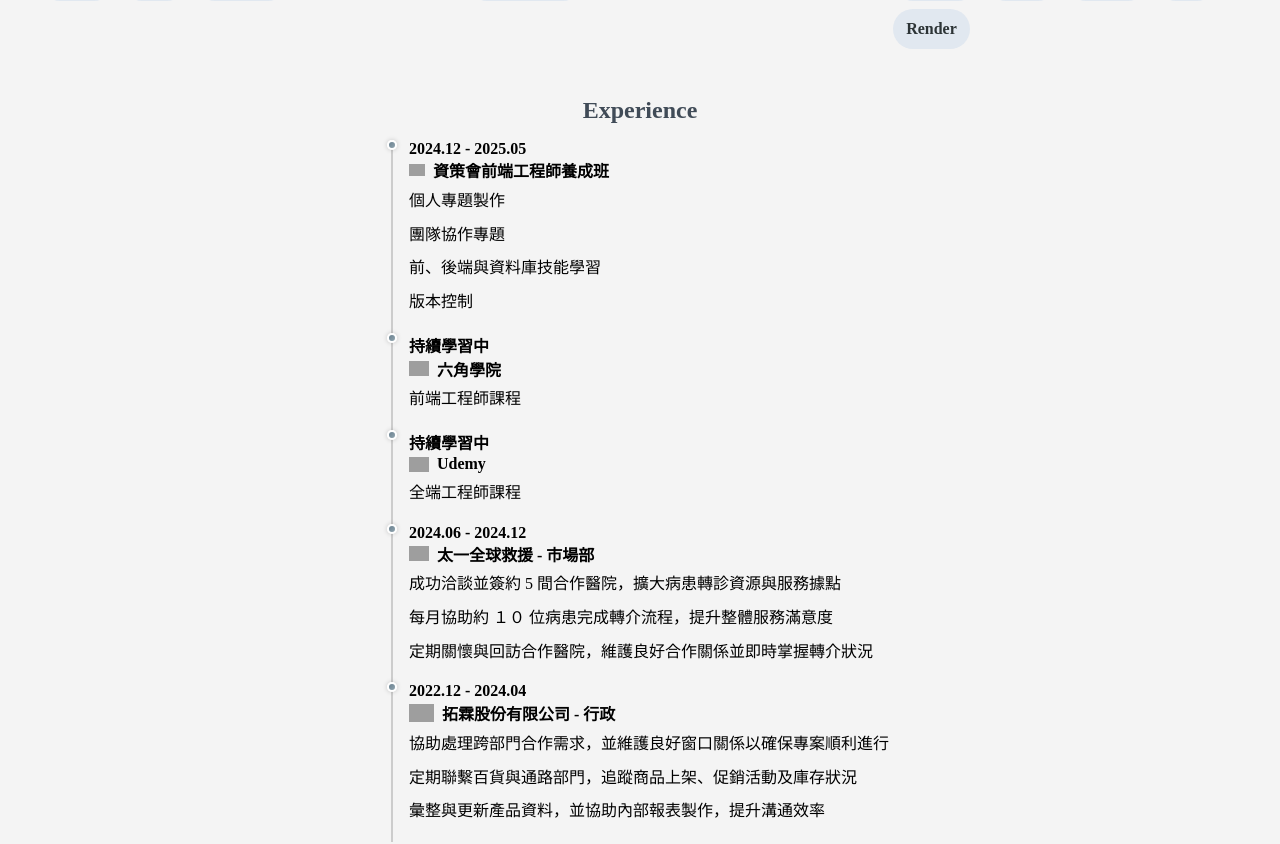
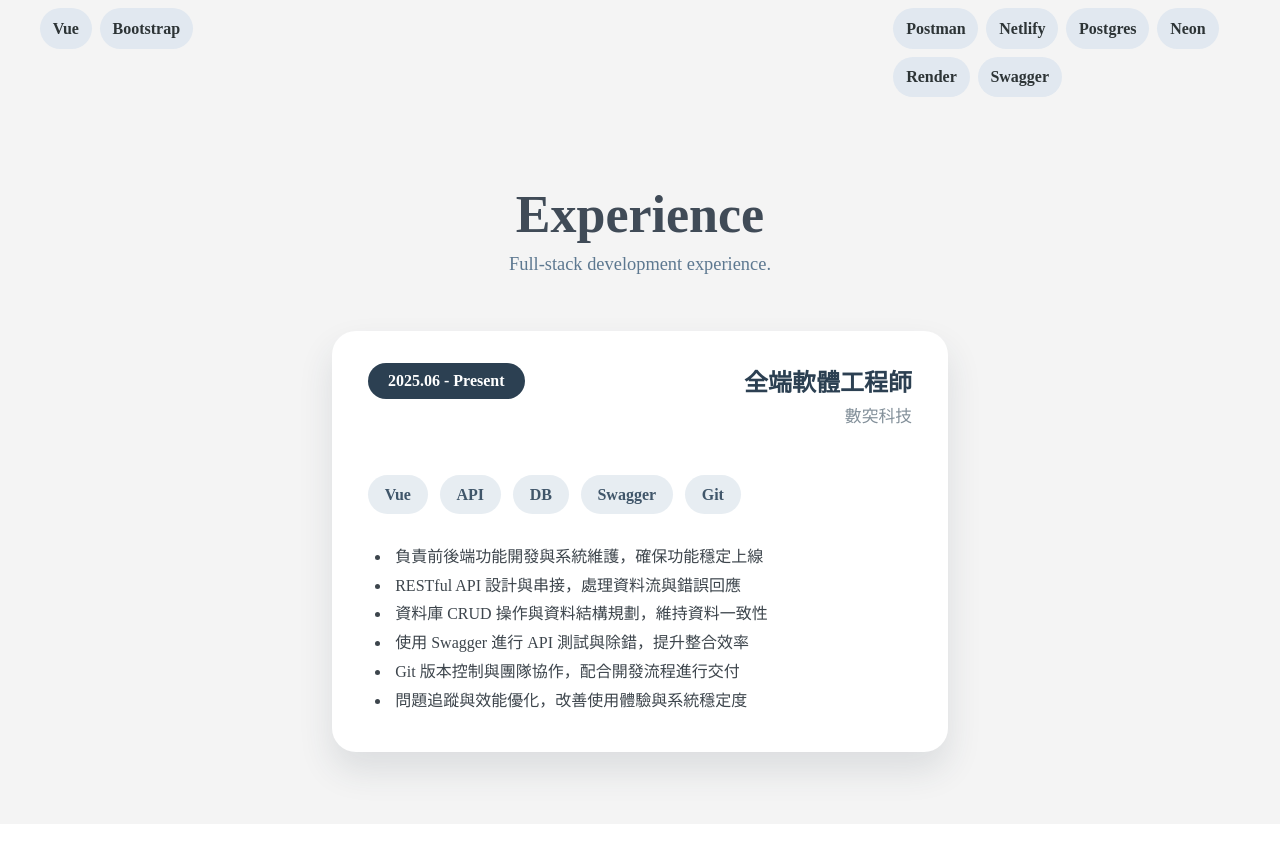
Before and after one commit to yun218204/personal-web, a React (Create React App) app: page / in a window 1280 px wide. Shown: the part 1368-2212 px from the top of the page. Built offline with nearby package versions, Linux system fonts and the light colour scheme; grey boxes are pictures that could not be loaded.

Commit message:
20261020

```diff
--- a/src/components/Banner.jsx
+++ b/src/components/Banner.jsx
@@ -5,8 +5,8 @@ export default function Banner() {
     <div className="banner_text">
       <img src="/image/banner.jpg" alt="banner" className="fade-in delay-1" />
       <div className="right_text fade-in delay-2">
-        <p className="text_name">YunaChen</p>
-        <p>前端開發者 / Frontend Engineer</p>
+        <p className="text_name">YunChen</p>
+        <p>全端開發者 / Full-Stack Engineer</p>
         <p>在編碼中探索程式的浪漫</p>
         <button>
           <a href="#aboutme">了解更多我</a>
--- a/src/components/Experience.jsx
+++ b/src/components/Experience.jsx
@@ -1,131 +1,53 @@
 import React from "react";
+
+const technologies = ["Vue", "API", "DB", "Swagger", "Git"];
+
+const responsibilities = [
+  "負責前後端功能開發與系統維護，確保功能穩定上線",
+  "RESTful API 設計與串接，處理資料流與錯誤回應",
+  "資料庫 CRUD 操作與資料結構規劃，維持資料一致性",
+  "使用 Swagger 進行 API 測試與除錯，提升整合效率",
+  "Git 版本控制與團隊協作，配合開發流程進行交付",
+  "問題追蹤與效能優化，改善使用體驗與系統穩定度",
+];
 
 export default function Experience() {
   return (
-    <>
-      <div className="timeline-section">
+    <section className="timeline-section">
       <h2 className="timeline-title" id="experience">
         Experience
       </h2>
+      <p className="timeline-subtitle">
+        Full-stack development experience.
+      </p>
 
       <div className="timeline">
-          <div className="timeline-item">
-            <div className="timeline-dot"></div>
+        <article className="timeline-item">
           <div className="timeline-content">
-              <h3>2024.12 - 2025.05</h3>
-              <h4 style={{ display: "flex", alignItems: "center" }}>
-                <img
-                  src="https://upload.wikimedia.org/wikipedia/zh/thumb/3/31/Institute_for_Information_Industry.svg/1200px-Institute_for_Information_Industry.svg.png"
-                  style={{
-                    width: "16px",
-                    height: "16px",
-                    marginRight: "8px",
-                    objectFit: "contain",
-                  }}
-                  alt="資策會Logo"
-                />
-                資策會前端工程師養成班
-              </h4>
-              <p>個人專題製作</p>
-              <p>團隊協作專題</p>
-              <p>前、後端與資料庫技能學習</p>
-              <p>版本控制</p>
+            <div className="experience-header">
+              <span className="experience-period">2025.06 - Present</span>
+              <div className="experience-role">
+                <h3>全端軟體工程師</h3>
+                <p>數突科技</p>
               </div>
             </div>
 
-          <div className="timeline-item">
-            <div className="timeline-dot"></div>
-            <div className="timeline-content">
-              <h3>持續學習中</h3>
-              <h4 style={{ display: "flex", alignItems: "center" }}>
-                {" "}
-                <img
-                  src="https://www.filepicker.io/api/file/hAiaQlWeT3yuLGHENBKS"
-                  style={{
-                    width: "20px",
-                    height: "20px",
-                    marginRight: "8px",
-                    objectFit: "contain",
-                  }}
-                  alt="太一Logo"
-                />
-                六角學院
-              </h4>
-              <p>前端工程師課程</p>
-            </div>
+            <div className="experience-tags" aria-label="使用技術">
+              {technologies.map((technology) => (
+                <span className="experience-tag" key={technology}>
+                  {technology}
+                </span>
+              ))}
             </div>
 
-          <div className="timeline-item">
-            <div className="timeline-dot"></div>
-            <div className="timeline-content">
-              <h3>持續學習中</h3>
-              <h4 style={{ display: "flex", alignItems: "center" }}>
-                {" "}
-                <img
-                  src="https://upload.wikimedia.org/wikipedia/commons/thumb/e/e3/Udemy_logo.svg/2560px-Udemy_logo.svg.png"
-                  style={{
-                    width: "20px",
-                    height: "20px",
-                    marginRight: "8px",
-                    objectFit: "contain",
-                  }}
-                  alt="太一Logo"
-                />
-                Udemy
-              </h4>
-              <p>全端工程師課程</p>
+            <ul className="experience-list">
+              {responsibilities.map((responsibility) => (
+                <li key={responsibility}>{responsibility}</li>
+              ))}
+            </ul>
           </div>
+        </article>
       </div>
-          <div className="timeline-item">
-            <div className="timeline-dot"></div>
-            <div className="timeline-content">
-              <h3>2024.06 - 2024.12</h3>
-              <h4 style={{ display: "flex", alignItems: "center" }}>
-                {" "}
-                <img
-                  src="https://media.licdn.com/dms/image/v2/C560BAQE2l2JcvLdZpg/company-logo_200_200/company-logo_200_200/0/1677248536190?e=2147483647&v=beta&t=CjbEk6scyLGWxr3XrHOpg8j3BOAFn3yTkuQeMQSf-gA"
-                  style={{
-                    width: "20px",
-                    height: "20px",
-                    marginRight: "8px",
-                    objectFit: "contain",
-                  }}
-                  alt="太一Logo"
-                />
-                太一全球救援 - 市場部
-              </h4>
-              <p>成功洽談並簽約 5 間合作醫院，擴大病患轉診資源與服務據點</p>
-              <p>每月協助約 １０ 位病患完成轉介流程，提升整體服務滿意度</p>
-              <p>定期關懷與回訪合作醫院，維護良好合作關係並即時掌握轉介狀況</p>
-            </div>
-          </div>
-
-          <div className="timeline-item">
-            <div className="timeline-dot"></div>
-            <div className="timeline-content">
-              <h3>2022.12 - 2024.04</h3>
-              <h4 style={{ display: "flex", alignItems: "center" }}>
-                <img
-                  src="https://www.wqp-water.com.tw/wp-content/uploads/2022/04/bwt_logo.png"
-                  style={{
-                    width: "25px",
-                    height: "25px",
-                    marginRight: "8px",
-                    objectFit: "contain",
-                  }}
-                  alt="太一Logo"
-                />
-                拓霖股份有限公司 - 行政
-              </h4>
-              <p>
-                協助處理跨部門合作需求，並維護良好窗口關係以確保專案順利進行
-              </p>
-              <p>定期聯繫百貨與通路部門，追蹤商品上架、促銷活動及庫存狀況</p>
-              <p>彙整與更新產品資料，並協助內部報表製作，提升溝通效率</p>
-            </div>
-          </div>
-        </div>
-      </div>
-    </>
+    </section>
   );
 }
--- a/src/components/contact.jsx
+++ b/src/components/contact.jsx
@@ -21,16 +21,7 @@ export default function Contact() {
               yun218204
             </a>
           </p>
-          <p>
-            LinkedIn：
-            <a
-              href="https://www.linkedin.com/in/ci-yun-chen-7072722a5"
-              target="_blank"
-              rel="noopener noreferrer"
-            >
-              查看我的 LinkedIn
-            </a>
-          </p>
+
         </div>
 
         <p className="thanks">
--- a/src/data/skills.json
+++ b/src/data/skills.json
@@ -1,19 +1,11 @@
 [
   {
     "title": "Frontend",
-    "skills": [
-      "HTML",
-      "CSS",
-      "SCSS",
-      "JavaScript",
-      "jQuery",
-      "React",
-      "Bootstrap"
-    ]
+    "skills": ["HTML", "CSS", "SCSS", "JavaScript", "Vue", "Bootstrap"]
   },
   {
     "title": "Backend",
-    "skills": ["PHP", "Node.js", "Express", "RESTful API"]
+    "skills": ["C#", "Node.js", "Express", "RESTful API"]
   },
   {
     "title": "DataBase & Tools",
@@ -24,9 +16,10 @@
       "Figma",
       "Postman",
       "Netlify",
-      "VSCode",
+      "Postgres",
       "Neon",
-      "Render"
+      "Render",
+      "Swagger"
     ]
   }
 ]
--- a/src/index.scss
+++ b/src/index.scss
@@ -318,40 +318,97 @@ main {
     display: flex;
     align-items: center;
     flex-direction: column;
-    padding-top: 1rem;
+    padding: 3.5rem 1.5rem 4.5rem;
     background-color: #f4f4f4;
+
     .timeline-title {
       color: #404b57;
       font-weight: bold;
+      margin: 0;
+      font-size: clamp(2.5rem, 5vw, 3.25rem);
     }
+
+    .timeline-subtitle {
+      color: #5d7890;
+      font-size: 1.15rem;
+      margin: 0.6rem 0 3.5rem;
+      text-align: center;
+    }
+
     .timeline {
-      position: relative; //給圓點對位置
-      border-left: 2px solid #ccc;
-      padding-left: 1rem;
-      margin: 1rem 0;
+      width: 50%;
+      max-width: 1080px;
+      margin: 0;
 
       .timeline-item {
-        position: relative;
-        margin-bottom: 1rem;
+        margin: 0;
 
-        .timeline-dot {
-          position: absolute;
-          top: 0;
-          left: -22px;
-          transform: translateY(0);
-          width: 10px;
-          height: 10px;
-          background: linear-gradient(135deg, #6a8190, #90a4ae);
-          border-radius: 50%;
-          border: 2px solid white;
-          box-shadow: 0 0 5px rgba(0, 0, 0, 0.2);
+        .timeline-content {
+          background: #fff;
+          border-radius: 24px;
+          padding: 2rem 2.25rem 2.3rem;
+          box-shadow: 0 18px 35px rgba(43, 58, 72, 0.12);
         }
-        .timeline-content {
+
+        .experience-header {
+          display: flex;
+          align-items: flex-start;
+          justify-content: space-between;
+          gap: 2rem;
+        }
+
+        .experience-period {
+          display: inline-flex;
+          align-items: center;
+          min-height: 2.25rem;
+          padding: 0 1.25rem;
+          border-radius: 999px;
+          background: #2c4052;
+          color: #fff;
+          font-weight: bold;
+          white-space: nowrap;
+        }
+
+        .experience-role {
+          text-align: right;
+
           h3 {
-            font-size: 1rem;
+            margin: 0;
+            color: #2c4052;
+            font-size: 1.5rem;
           }
+
           p {
-            padding: 0.3rem 0;
+            margin: 0.35rem 0 0;
+            color: #83909a;
+            font-size: 1.05rem;
+          }
+        }
+
+        .experience-tags {
+          display: flex;
+          flex-wrap: wrap;
+          gap: 0.75rem;
+          margin: 3rem 0 1.8rem;
+
+          .experience-tag {
+            padding: 0.65rem 1.05rem;
+            border-radius: 999px;
+            background: #e7edf2;
+            color: #40566a;
+            font-weight: bold;
+          }
+        }
+
+        .experience-list {
+          margin: 0;
+          padding-left: 1.45rem;
+          color: #3d454c;
+          font-size: 1rem;
+          line-height: 1.8;
+
+          li {
+            padding-left: 0.25rem;
           }
         }
       }
@@ -472,6 +529,50 @@ main {
   }
 }
 
+@media (max-width: 768px) {
+  .timeline-section {
+    padding: 2.5rem 1rem 3rem;
+
+    .timeline-subtitle {
+      margin-bottom: 2rem;
+      font-size: 1rem;
+    }
+
+    .timeline {
+      width: 100%;
+
+      .timeline-item {
+        .timeline-content {
+          padding: 1.5rem 1.25rem 1.75rem;
+          border-radius: 18px;
+        }
+
+        .experience-header {
+          flex-direction: column;
+          gap: 1.25rem;
+        }
+
+        .experience-role {
+          text-align: left;
+
+          h3 {
+            font-size: 1.4rem;
+          }
+        }
+
+        .experience-tags {
+          margin: 1.75rem 0 1.25rem;
+        }
+
+        .experience-list {
+          font-size: 1rem;
+          line-height: 1.7;
+        }
+      }
+    }
+  }
+}
+
 footer {
   padding: 1rem 1rem;
   background-color: #f8f8f8;
```
Also changed, not shown: src/components/AboutMe.jsx (+5 -5 lines), 1 other file (tests, documents, lock files or other folders). Lines whose indentation alone changed are shown as unchanged.
